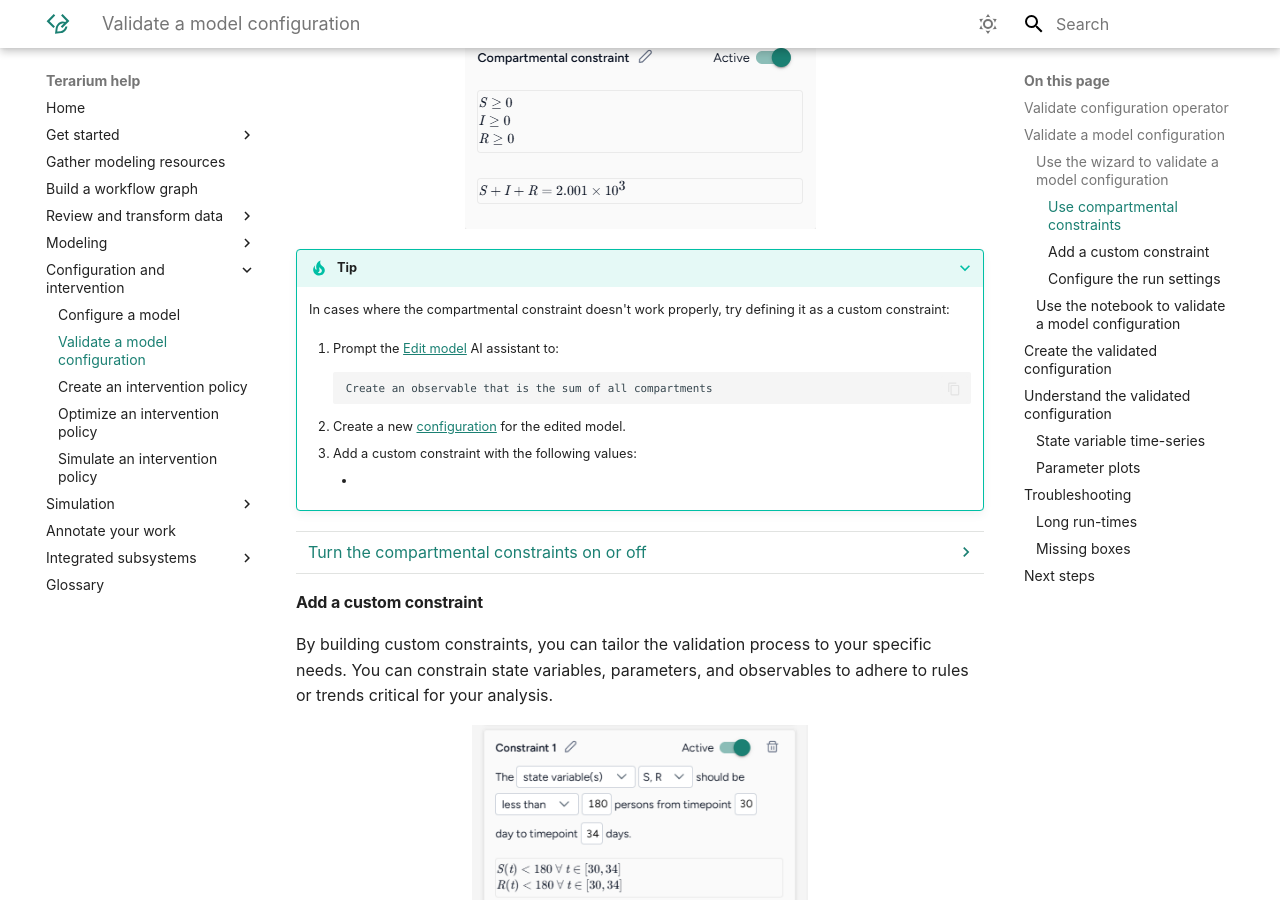
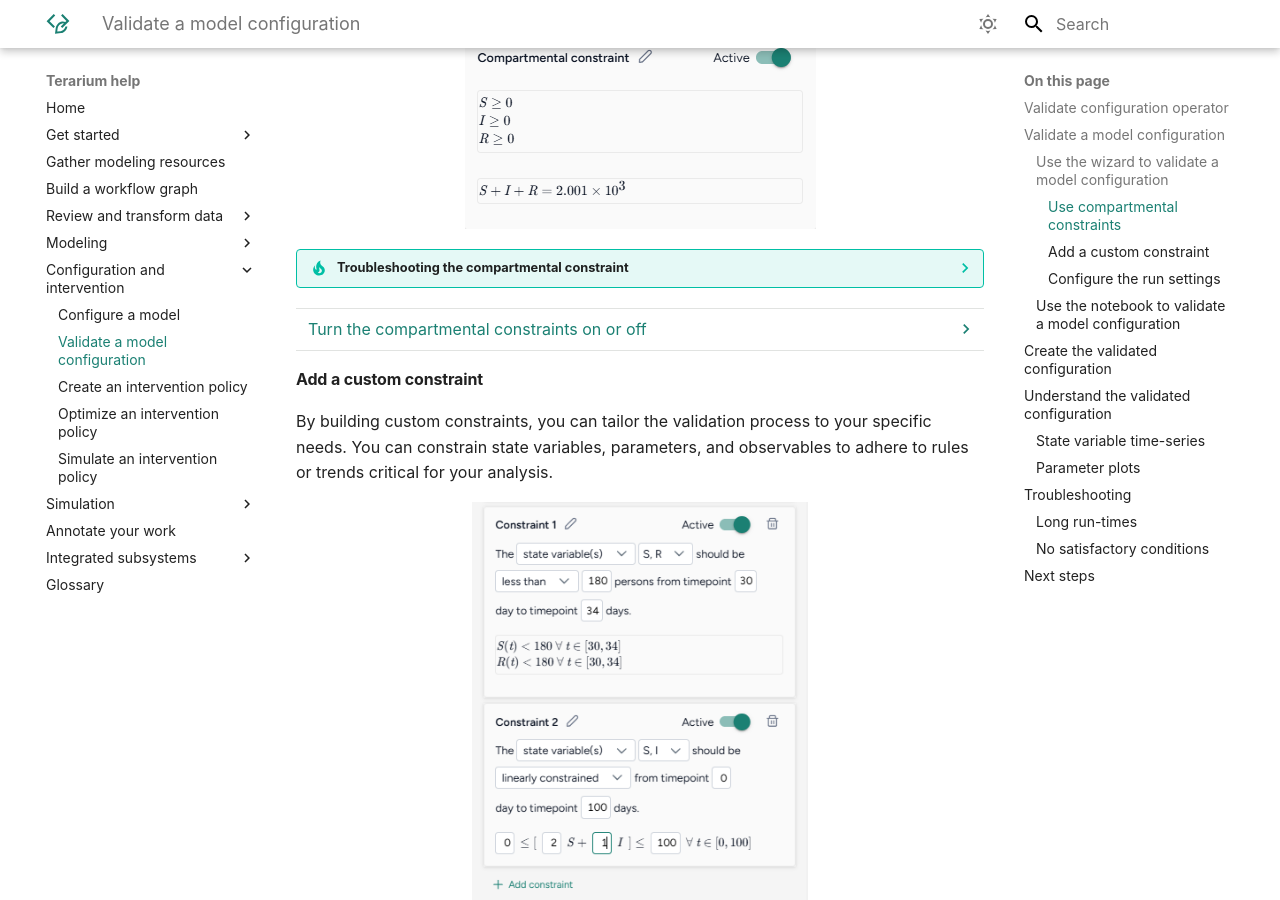
Before and after one commit to DARPA-ASKEM/terarium-docs, an MkDocs documentation site: the page built from docs/config-and-intervention/validate-model-configuration.md, in a window 1280 px wide and 900 px high, scrolled down 1965 px. Built offline with MkDocs 1.6.1 and Material for MkDocs 9.7.7, drawn with Linux system fonts in a browser that asks for light colours; some of the changed text lies outside the part shown.

Commit message:
Troubleshooting clarifications

````diff
--- a/docs/config-and-intervention/validate-model-configuration.md
+++ b/docs/config-and-intervention/validate-model-configuration.md
@@ -80,7 +80,7 @@ Compartmental constraints provide a simple validation layer for your model confi
 
 ![](../img/config-and-intervention/validate/compartmental-constraints.png)
 
-???+ tip
+??? tip "Troubleshooting the compartmental constraint"
 
     In cases where the compartmental constraint doesn't work properly, try defining it as a custom constraint:
 
@@ -90,9 +90,9 @@ Compartmental constraints provide a simple validation layer for your model confi
         Create an observable that is the sum of all compartments
         ```
     2. Create a new [configuration](configure-model.md) for the edited model.
-    2. Add a custom constraint with the following values:
+    3. Add a custom constraint that **linearly constrains** the new observable above and below the total population.
 
-        -
+        <figure markdown>![](../img/config-and-intervention/validate/compartmental-constraint-custom.png)<figcaption markdown>Custom version (bottom) of the compartmental constraint (top) limiting the new observable above and below the total population.</figcaption></figure>
 
 ??? list "Turn the compartmental constraints on or off"
 
@@ -280,9 +280,9 @@ If your validation is taking too long, try editing your constraints to run on a
 
 Resolving either of these cases can help you reduce the time required for the full validation.
 
-### Missing boxes
+### No satisfactory conditions
 
-If no boxes are returned, it often means the entire parameter range is unsatisfactory. Try running validation again with a wider parameter ranges.
+If the results contain no satisfactory conditions, it often means the entire parameter range is unsatisfactory. Try running validation again with a wider parameter ranges.
 
 ## Next steps
 
````
Also changed, not shown: docs/img/config-and-intervention/validate/compartmental-constraint-custom.png (added).
